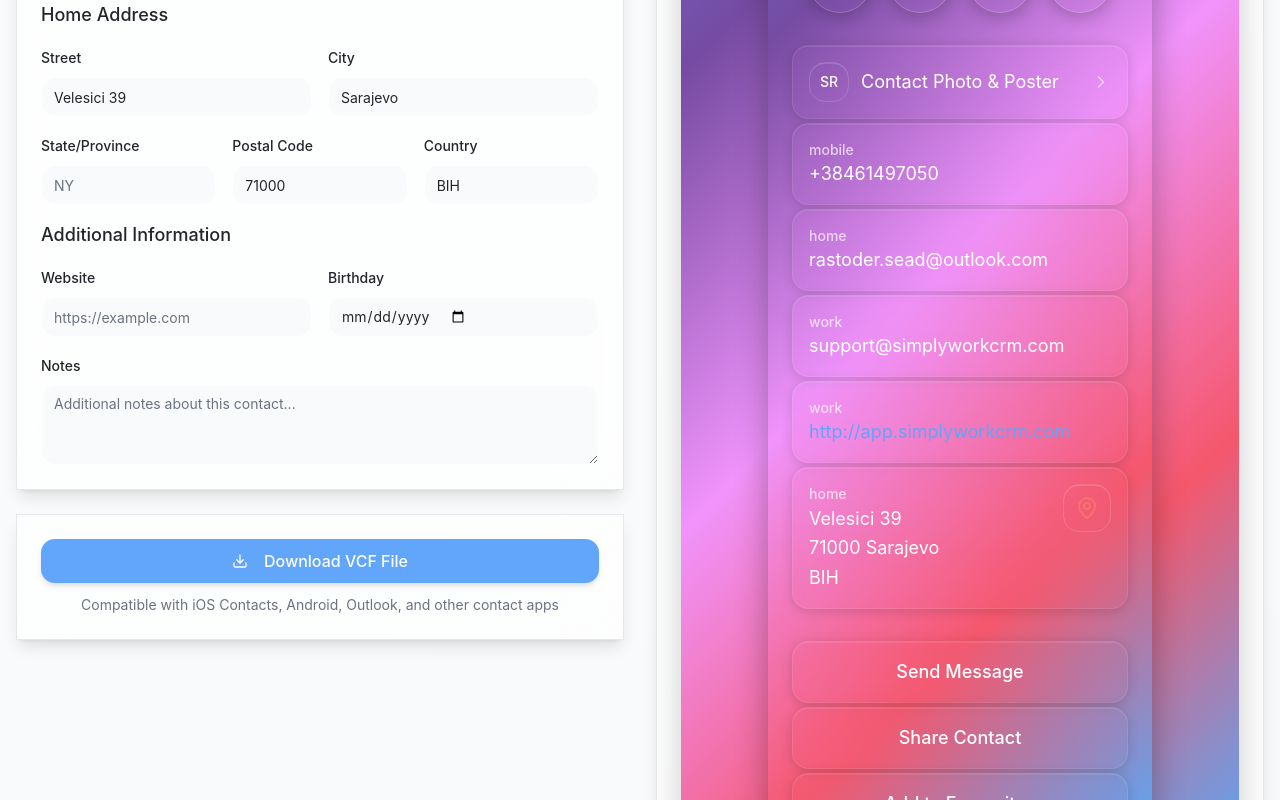
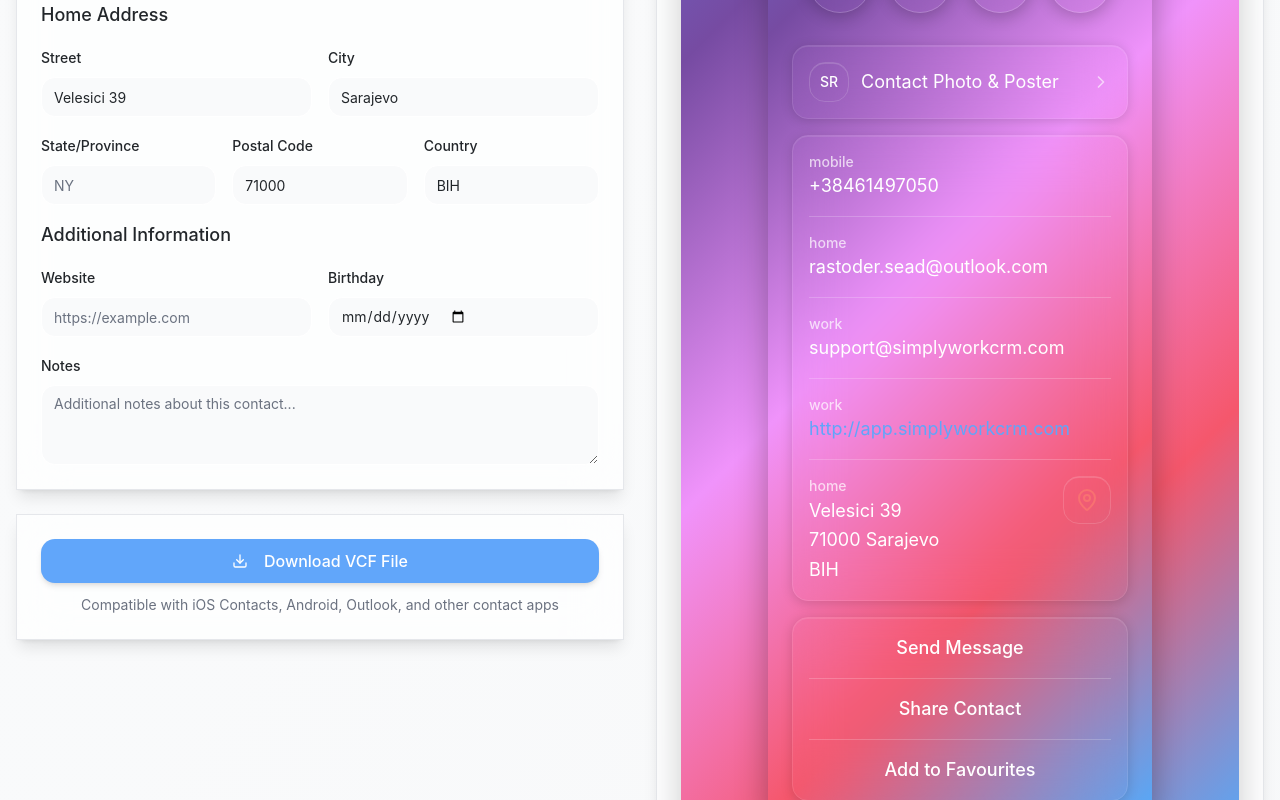
Before and after one commit to SimplyWorkCRM/swcrm-vcf-generator, a React (Vite) app: page / in a window 1280 px wide. Shown: the part 680-1480 px from the top of the page. Built offline with nearby package versions, Linux system fonts and the light colour scheme; the HTML template or start-up script is replaced by a standard one.

Commit message:
Refine contact card layout

```diff
--- a/src/components/IOSContactPreview.tsx
+++ b/src/components/IOSContactPreview.tsx
@@ -69,7 +69,7 @@ export const IOSContactPreview = ({ contact }: IOSContactPreviewProps) => {
       </div>
 
       {/* Contact Photo & Poster section */}
-      <div className="glass-section mb-1 flex items-center justify-between">
+      <div className="glass-section mb-4 flex items-center justify-between">
         <div className="flex items-center gap-3">
           <div className="w-10 h-10 glass-mini-avatar flex items-center justify-center">
             <span className="text-white text-sm font-medium">
@@ -81,64 +81,86 @@ export const IOSContactPreview = ({ contact }: IOSContactPreviewProps) => {
         <ChevronRight className="w-5 h-5 text-white/60" />
       </div>
 
-      {/* Contact details */}
-      <div className="space-y-1">
+      {/* Main contact details in unified box */}
+      <div className="glass-unified-section">
         {/* Phone Numbers */}
         {contact.cell_phone && (
-          <div className="glass-section">
+          <>
+            <div className="contact-row">
               <p className="text-white/70 text-sm font-medium">mobile</p>
               <p className="text-white text-lg">{contact.cell_phone}</p>
             </div>
+            {(contact.work_phone || contact.home_phone || contact.email || contact.work_email || contact.work_url || contact.url || hasHomeAddress || hasWorkAddress || contact.birthday || contact.note) && <div className="contact-divider"></div>}
+          </>
         )}
 
         {contact.work_phone && (
-          <div className="glass-section">
+          <>
+            <div className="contact-row">
               <p className="text-white/70 text-sm font-medium">work</p>
               <p className="text-white text-lg">{contact.work_phone}</p>
             </div>
+            {(contact.home_phone || contact.email || contact.work_email || contact.work_url || contact.url || hasHomeAddress || hasWorkAddress || contact.birthday || contact.note) && <div className="contact-divider"></div>}
+          </>
         )}
 
         {contact.home_phone && (
-          <div className="glass-section">
+          <>
+            <div className="contact-row">
               <p className="text-white/70 text-sm font-medium">home</p>
               <p className="text-white text-lg">{contact.home_phone}</p>
             </div>
+            {(contact.email || contact.work_email || contact.work_url || contact.url || hasHomeAddress || hasWorkAddress || contact.birthday || contact.note) && <div className="contact-divider"></div>}
+          </>
         )}
 
         {/* Emails */}
         {contact.email && (
-          <div className="glass-section">
+          <>
+            <div className="contact-row">
               <p className="text-white/70 text-sm font-medium">home</p>
               <p className="text-white text-lg break-all">{contact.email}</p>
             </div>
+            {(contact.work_email || contact.work_url || contact.url || hasHomeAddress || hasWorkAddress || contact.birthday || contact.note) && <div className="contact-divider"></div>}
+          </>
         )}
 
         {contact.work_email && (
-          <div className="glass-section">
+          <>
+            <div className="contact-row">
               <p className="text-white/70 text-sm font-medium">work</p>
               <p className="text-white text-lg break-all">{contact.work_email}</p>
             </div>
+            {(contact.work_url || contact.url || hasHomeAddress || hasWorkAddress || contact.birthday || contact.note) && <div className="contact-divider"></div>}
+          </>
         )}
 
         {/* Work URL */}
         {contact.work_url && (
-          <div className="glass-section">
+          <>
+            <div className="contact-row">
               <p className="text-white/70 text-sm font-medium">work</p>
               <p className="text-blue-400 text-lg break-all">http://{contact.work_url}</p>
             </div>
+            {(contact.url || hasHomeAddress || hasWorkAddress || contact.birthday || contact.note) && <div className="contact-divider"></div>}
+          </>
         )}
 
         {/* Personal URL */}
         {contact.url && (
-          <div className="glass-section">
+          <>
+            <div className="contact-row">
               <p className="text-white/70 text-sm font-medium">website</p>
               <p className="text-blue-400 text-lg break-all">{contact.url}</p>
             </div>
+            {(hasHomeAddress || hasWorkAddress || contact.birthday || contact.note) && <div className="contact-divider"></div>}
+          </>
         )}
 
         {/* Home Address */}
         {hasHomeAddress && (
-          <div className="glass-section flex justify-between items-start">
+          <>
+            <div className="contact-row flex justify-between items-start">
               <div className="flex-1">
                 <p className="text-white/70 text-sm font-medium">home</p>
                 <div className="text-white text-lg leading-relaxed">
@@ -156,11 +178,14 @@ export const IOSContactPreview = ({ contact }: IOSContactPreviewProps) => {
                 <MapPin className="w-6 h-6 text-red-400" />
               </div>
             </div>
+            {(hasWorkAddress || contact.birthday || contact.note) && <div className="contact-divider"></div>}
+          </>
         )}
 
         {/* Work Address */}
         {hasWorkAddress && (
-          <div className="glass-section flex justify-between items-start">
+          <>
+            <div className="contact-row flex justify-between items-start">
               <div className="flex-1">
                 <p className="text-white/70 text-sm font-medium">work</p>
                 <div className="text-white text-lg leading-relaxed">
@@ -178,11 +203,14 @@ export const IOSContactPreview = ({ contact }: IOSContactPreviewProps) => {
                 <MapPin className="w-6 h-6 text-red-400" />
               </div>
             </div>
+            {(contact.birthday || contact.note) && <div className="contact-divider"></div>}
+          </>
         )}
 
         {/* Birthday */}
         {contact.birthday && (
-          <div className="glass-section">
+          <>
+            <div className="contact-row">
               <p className="text-white/70 text-sm font-medium">birthday</p>
               <p className="text-white text-lg">{new Date(contact.birthday).toLocaleDateString('en-US', {
                 day: 'numeric',
@@ -190,11 +218,13 @@ export const IOSContactPreview = ({ contact }: IOSContactPreviewProps) => {
                 year: 'numeric'
               })}</p>
             </div>
+            {contact.note && <div className="contact-divider"></div>}
+          </>
         )}
 
         {/* Notes */}
         {contact.note && (
-          <div className="glass-section">
+          <div className="contact-row">
             <p className="text-white/70 text-sm font-medium mb-2">Notes</p>
             <p className="text-white text-lg leading-relaxed">{contact.note}</p>
           </div>
@@ -202,14 +232,16 @@ export const IOSContactPreview = ({ contact }: IOSContactPreviewProps) => {
       </div>
 
       {/* Bottom action buttons */}
-      <div className="mt-8 space-y-1">
-        <div className="glass-section text-center">
+      <div className="glass-unified-section mt-4">
+        <div className="contact-row text-center">
           <p className="text-white text-lg font-medium">Send Message</p>
         </div>
-        <div className="glass-section text-center">
+        <div className="contact-divider"></div>
+        <div className="contact-row text-center">
           <p className="text-white text-lg font-medium">Share Contact</p>
         </div>
-        <div className="glass-section text-center">
+        <div className="contact-divider"></div>
+        <div className="contact-row text-center">
           <p className="text-white text-lg font-medium">Add to Favourites</p>
         </div>
       </div>
--- a/src/index.css
+++ b/src/index.css
@@ -195,6 +195,23 @@ All colors MUST be HSL.
       0 2px 12px rgba(0, 0, 0, 0.15);
   }
 
+  .glass-unified-section {
+    @apply rounded-2xl backdrop-blur-xl border border-white/10;
+    background: rgba(0, 0, 0, 0.15), rgba(255, 255, 255, 0.15);
+    background-blend-mode: overlay;
+    box-shadow:
+      inset 0 1px 0 rgba(255, 255, 255, 0.1),
+      0 2px 12px rgba(0, 0, 0, 0.15);
+  }
+
+  .contact-row {
+    @apply p-4;
+  }
+
+  .contact-divider {
+    @apply h-px bg-white/20 mx-4;
+  }
+
   .ios-preview-container {
     @apply rounded-3xl p-8;
     background: linear-gradient(135deg,
```
Lines whose indentation alone changed are shown as unchanged.
